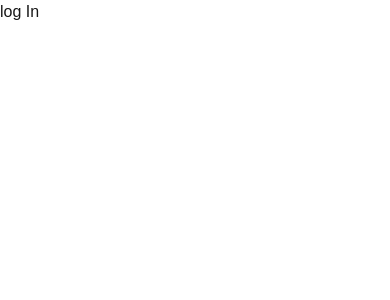
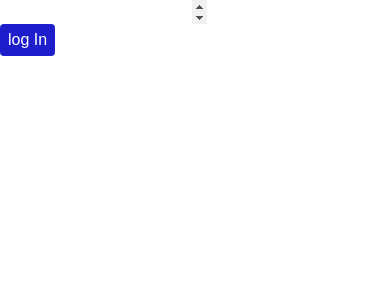
Before and after one commit to mohammadhbi/task, a Next.js app: page /auth in a window 390 px wide. Shown: the top 300 px of the page. Built offline with nearby package versions, Linux system fonts and the light colour scheme.

Commit message:
feat(auth): create login button UI and reusable phone input component

```diff
--- a/src/app/auth/page.tsx
+++ b/src/app/auth/page.tsx
@@ -1,13 +1,13 @@
 "use client";
 import axios from 'axios'
 import React, { useState } from 'react'
-
+import { Button } from '../components/UI/Button';
+import { InputNum } from '../components/UI/InputNum';
 export default function page() {
  const [username,setUsername]=useState();
   const handleLogin = async ()=>{
   try {
-    const user = await axios.get("https://randomuser.me/api/?results=1&nat=us")
-    //console.log(user.data);
+    const user = await axios.get("https://randomuser.me/api/?results=1&nat=us");
     const username1 = user.data.results[0].name.first;
     setUsername(username1);
     localStorage.setItem("username", username1);
@@ -17,7 +17,8 @@ export default function page() {
  }
   return (
     <div>
-      <button onClick={handleLogin}> log In</button>
+      <InputNum/>
+      <Button onClick={handleLogin}> log In</Button>
       <p>{username}</p>
     </div>
   );
--- /dev/null
+++ b/src/app/components/UI/Button.tsx
@@ -0,0 +1,9 @@
+import styles from "../styles/loginButton.module.scss";
+type ButtonProps = React.ButtonHTMLAttributes<HTMLButtonElement>
+
+export  const Button = ({children,...props} : ButtonProps) => {
+  return <button {...props} className={styles.Button} >
+    {children}
+
+  </button>;
+};
--- /dev/null
+++ b/src/app/components/UI/InputNum.tsx
@@ -0,0 +1,9 @@
+import React from 'react'
+
+export const InputNum = () => {
+  return (
+    <div>
+      <input type="number" />
+    </div>
+  )
+}
--- /dev/null
+++ b/src/app/components/styles/loginButton.module.scss
@@ -0,0 +1,11 @@
+.Button{
+    background:rgb(30, 30, 205);
+    border-radius: 0.25rem;
+    color: white;
+    padding-left: 0.5rem;
+    padding-right: 0.5rem;
+    padding-top: 0.25rem;
+    padding-bottom: 0.25rem;
+    font-size: 1rem;
+
+}
--- /dev/null
+++ b/src/app/dashboard/page.tsx
@@ -0,0 +1,9 @@
+import React from 'react'
+
+export default function page() {
+  return (
+    <div>
+      hello
+    </div>
+  )
+}
```
